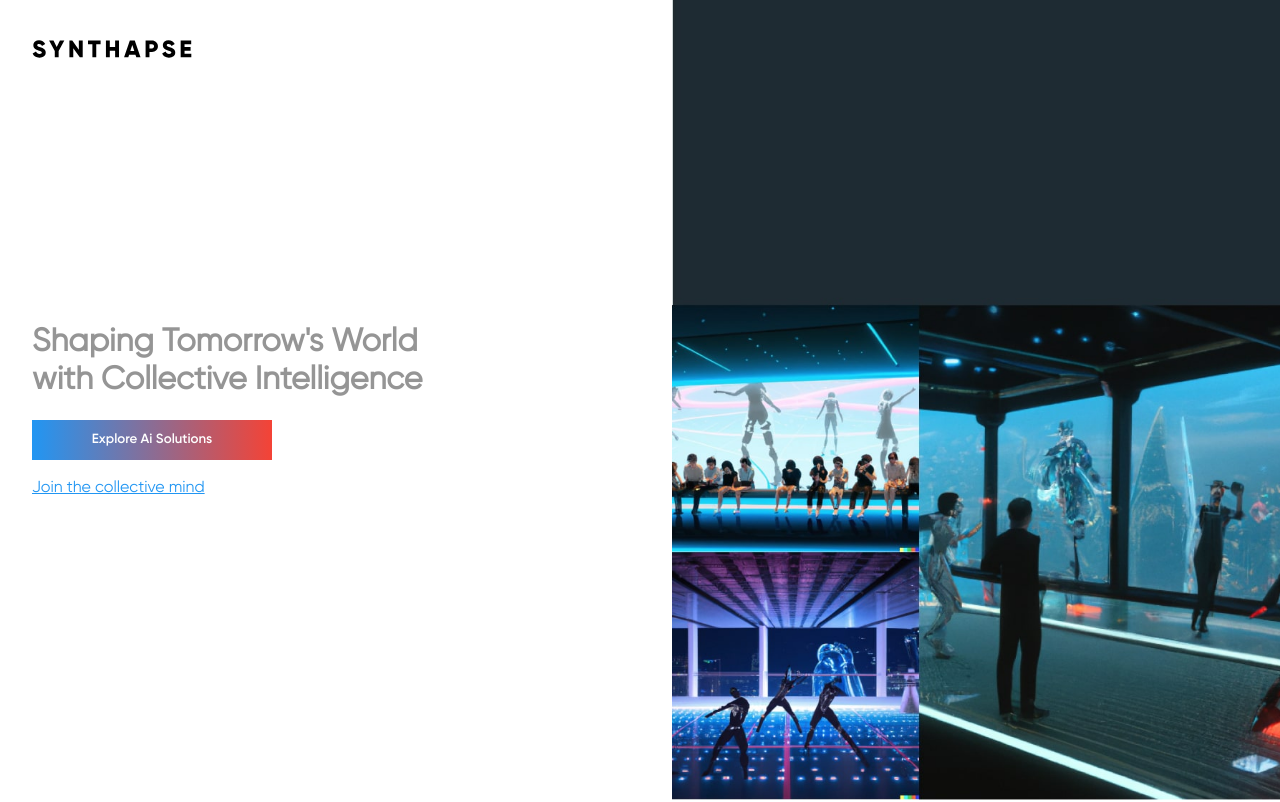
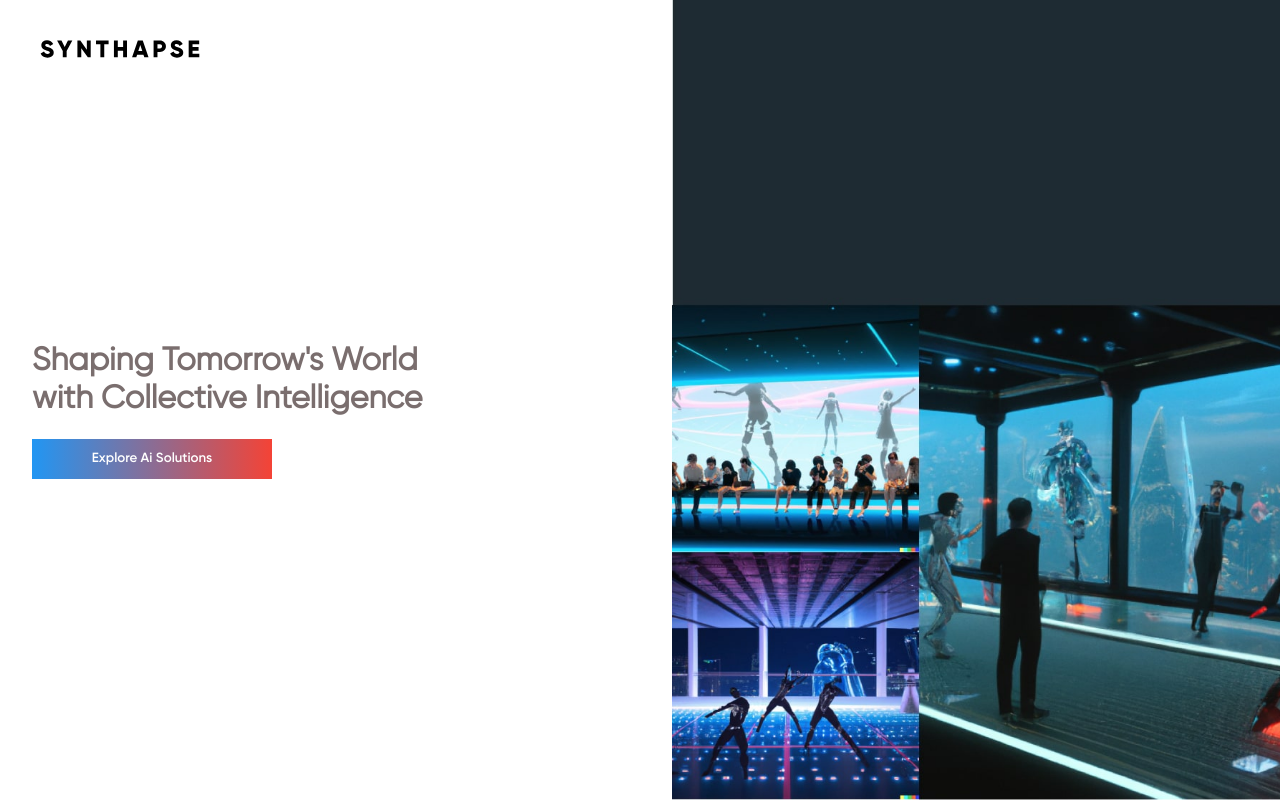
Before and after one commit to Synthapse/Synthapse, a React (Create React App) app in the folder Synthapse.Frontend/: page / in a window 1280 px wide. Shown: the top 802 px of the page. Built offline with nearby package versions, Linux system fonts and the light colour scheme.

Commit message:
main container

```diff
--- a/Synthapse.Frontend/src/App.tsx
+++ b/Synthapse.Frontend/src/App.tsx
@@ -30,6 +30,7 @@ const videoUrl2 = "https://www.youtube.com/watch?v=Aa1B4ghrPNo";
 function App() {
   return (
     <HashRouter>
+      <Logo src={logo} alt="logo" />
       <Routes>
         <Route path="/" element={<Main />} />
         <Route path="/projects" element={<Projects />} />
@@ -38,17 +39,27 @@ function App() {
   );
 }
 
+const MainContainer = styled.div`
+  h1 {
+    font-family: Gilroy-Medium;
+  }
+`
+
 const Main = () => {
   return (
-    <div className="App">
+    <MainContainer>
       <Hero />
       <Services />
       <Team />
       <Contact />
       <Technology />
-    </div>
+    </MainContainer>
   )
 }
+
+const ProjectsContainer = styled.div`
+  margin: 10% 0;
+  `
 
 const Projects = () => {
 
@@ -60,8 +71,10 @@ const Projects = () => {
 
   return (
     <div className="App">
-      <Project header={header} subHeader={subHeader} description={description} imgSource={voicesense} link={voiceSenseUrl} videoUrl={videoUrl} productHuntUrl={productHuntUrl} />
-      <Project header={header2} subHeader={subHeader2} description={description2} imgSource={cognispace} link={cogniSpaceUrl} isReverse videoUrl={videoUrl2} />
+      <ProjectsContainer>
+        <Project header={header} subHeader={subHeader} description={description} imgSource={voicesense} link={voiceSenseUrl} videoUrl={videoUrl} productHuntUrl={productHuntUrl} />
+        <Project header={header2} subHeader={subHeader2} description={description2} imgSource={cognispace} link={cogniSpaceUrl} isReverse videoUrl={videoUrl2} />
+      </ProjectsContainer>
       <br />
       <PrimaryButton onClick={() => navigateToMain()} ctaText={"Return"} />
       <br /><br /><br />
@@ -78,6 +91,7 @@ const Logo = styled.img`
   width: 160px;
   position: absolute;
   top: 40px;
+  left: 40px;
 `
 
 const HeroContainer = styled.div`
@@ -116,6 +130,8 @@ const HeroHeader = styled.div`
 
   > h1 {
     width:70%;
+    font-family: Gilroy-Regular;
+    color: #7a6e6e;
   }
 
   @media (max-width: 768px) {
@@ -171,12 +187,9 @@ export const Hero = () => {
   return (
     <HeroContainer>
       <HeroHeader>
-        <Logo src={logo} alt="logo" />
         <h1>Shaping Tomorrow's World with
           Collective Intelligence</h1>
         <PrimaryButton onClick={() => navigateToProjects()} ctaText={"Explore Ai Solutions"} />
-        <br />
-        <Link>Join the collective mind</Link>
       </HeroHeader>
       <HeroImageContainer />
     </HeroContainer>
@@ -198,7 +211,7 @@ export const PrimaryButton = ({ onClick, ctaText }: IPrimaryButton) => {
 
 const ProjectContainer = styled.div`
   display: flex;
-  padding: 5% 5%;
+  padding: 40px 40px;
   justify-content: space-between;
   @media (max-width: 768px) {
     flex-direction: column;
--- a/Synthapse.Frontend/src/Team.tsx
+++ b/Synthapse.Frontend/src/Team.tsx
@@ -45,7 +45,7 @@ const TeamMember = styled.div`
     flex-direction: column;
     margin-right: 20px;
     align-items: justify;
-    > h3{
+    > h3 {
         margin:20px 0 0 0 ;
         padding:0;
         font-size: 16px;
@@ -102,9 +102,7 @@ const Team = () => {
         <Container>
             <h1>About</h1>
             <AboutUs>
-                <h3>While our members are scattered around the world, technology erases geographical barriers. Synthapse collaborate seamlessly across different time zones, sharing insights, working on projects, and expanding the boundaries of AI applications. We are open to forging a commercial partnership with new clients and expanding our pool of experts.
-
-                </h3>
+                <h3>While our members are scattered around the world, technology erases geographical barriers. Synthapse collaborate seamlessly across different time zones, sharing insights, working on projects, and expanding the boundaries of AI applications. We are open to forging a commercial partnership with new clients and expanding our pool of experts.</h3>
                 <TeamMembers>
                     {team.map((member, index) => {
                         return (
```
